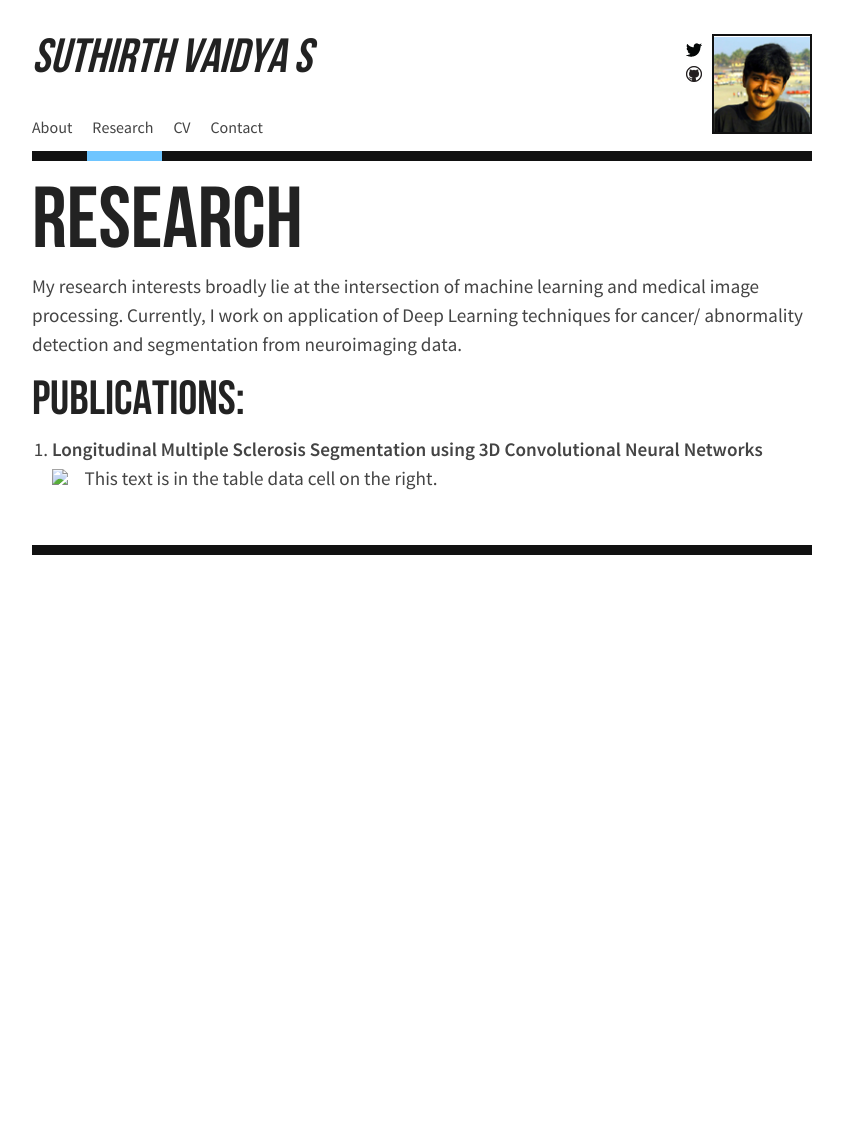
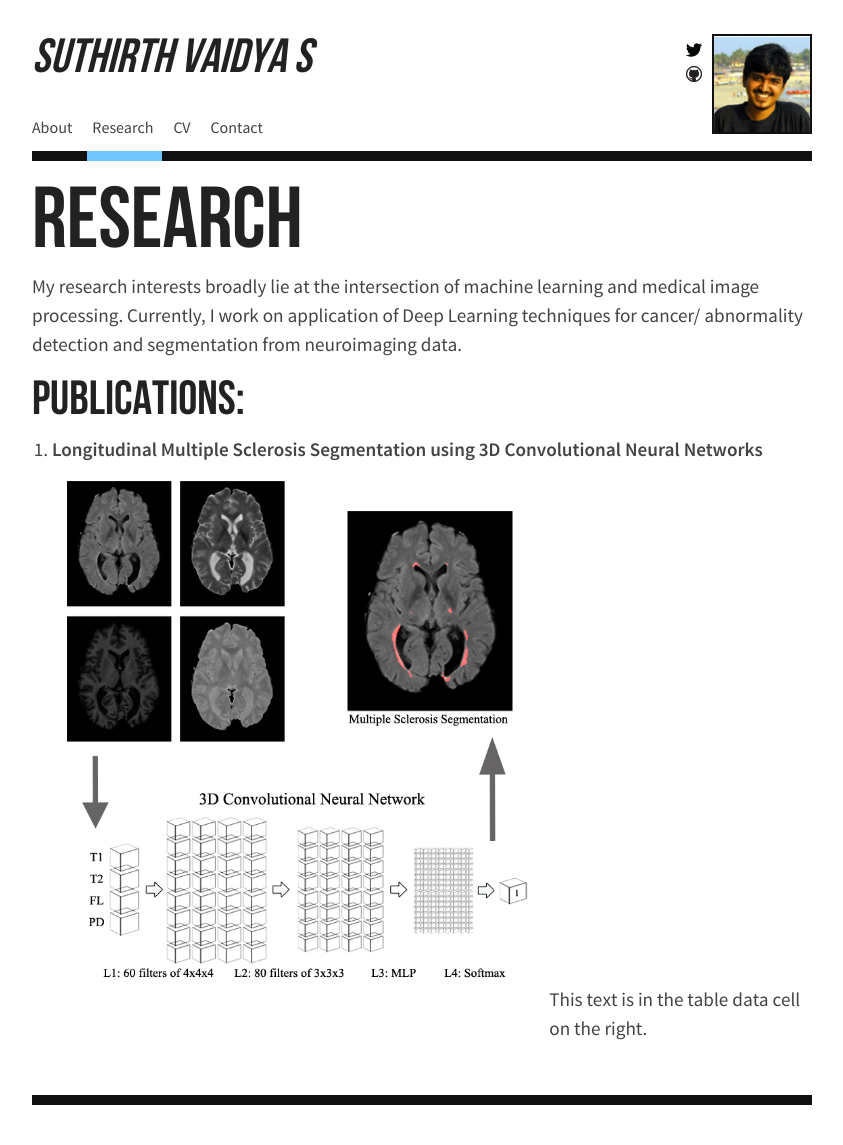
Before and after one commit to suthirth/suthirth.github.io, a Jekyll site: the page built from research/index.html, in a window 1280 px wide. Shown: the whole page, without its empty margins (218-1061 px from the left). Built offline with Jekyll 4.4.1, drawn with Linux system fonts in a browser that asks for light colours; before the commit the page ends 900 px from its top, so only the background shows below that.

Commit message:
Update index.html

```diff
--- a/research/index.html
+++ b/research/index.html
@@ -19,7 +19,7 @@ layout: default
 
 <tr>
 <td>
-<img src="http://suthirth.github.io/imgs/final_model2.jpg" />
+<img src="/img/final_model2.jpg" />
 </td>
 
 <td>
```
